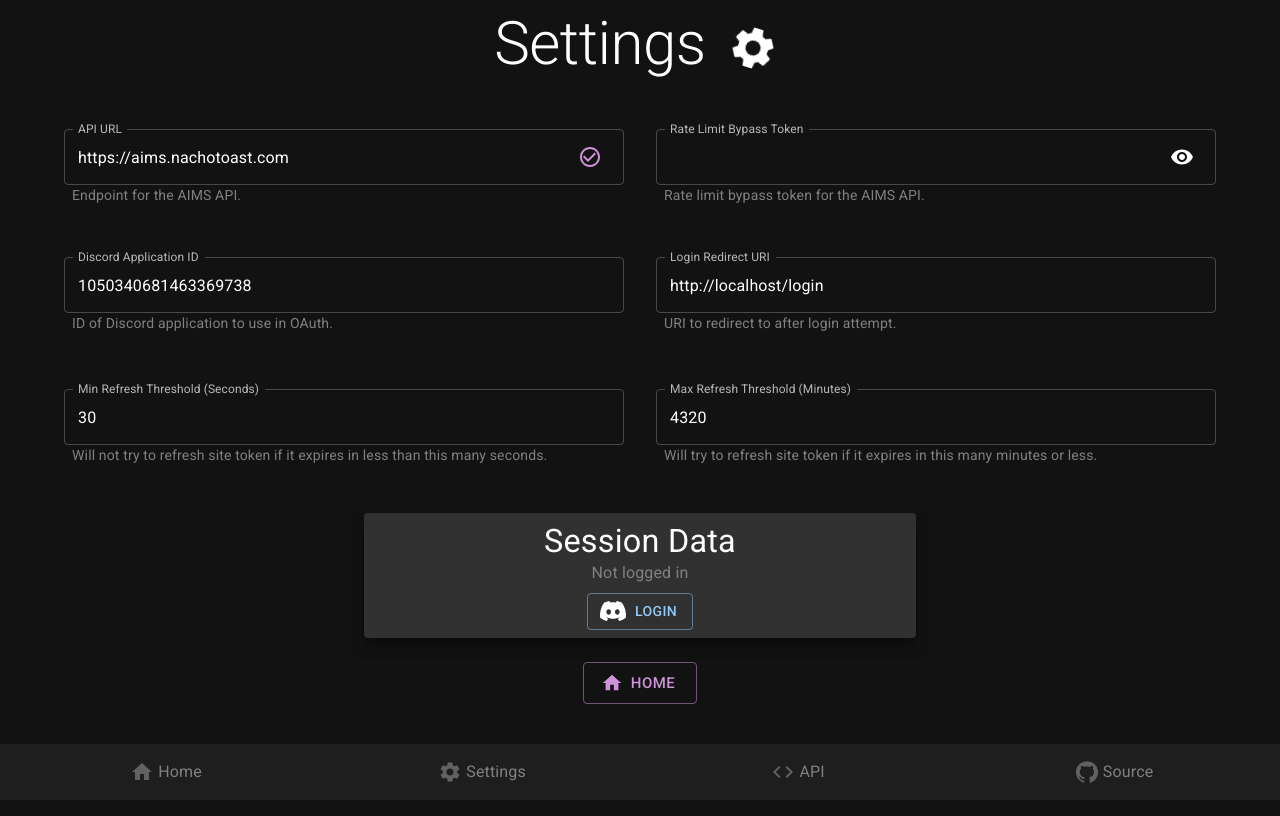
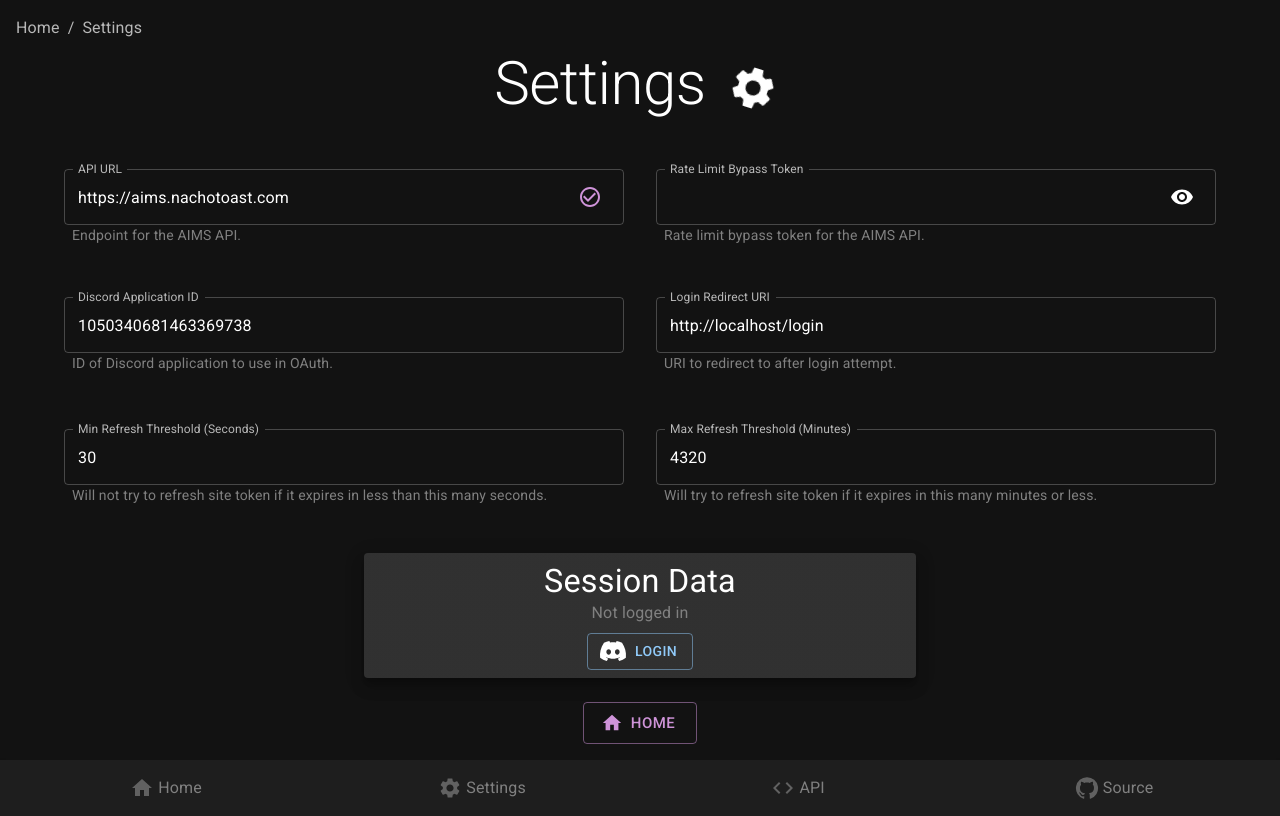
Before and after one commit to Weebs-Incorporated/AIRAMI, a React (Create React App) app: page /settings in a window 1280 px wide. Built offline with nearby package versions, Linux system fonts and the light colour scheme.

Commit message:
add breadcrumbs to settings page

```diff
--- a/src/pages/Settings/SettingsPage.tsx
+++ b/src/pages/Settings/SettingsPage.tsx
@@ -8,6 +8,7 @@ import SettingsSessionData from './SettingsSessionData';
 import Footer from '../../components/Footer';
 import { Page } from '../Page.styled';
 import { HomeButton } from '../../components/Buttons';
+import SiteBreadcrumbs from '../../components/SiteBreadcrumbs/SiteBreadcrumbs';
 
 type ChangeCallback<T extends keyof Settings> = (key: T) => (e: React.ChangeEvent<HTMLInputElement>) => void;
 
@@ -170,6 +171,13 @@ const SettingsPage = () => {
     const [hideRateLimitToken, setHideRateLimitToken] = useState(true);
 
     return (
+        <>
+            <SiteBreadcrumbs
+                items={[
+                    { to: '/', text: 'Home' },
+                    { to: '/settings', text: 'Settings' },
+                ]}
+            />
             <Page maxWidth="lg">
                 <Typography variant="h2">
                     Settings <SettingsCog />
@@ -244,6 +252,7 @@ const SettingsPage = () => {
                 <HomeButton sx={{ mt: 3 }} />
                 <Footer />
             </Page>
+        </>
     );
 };
 
```
Lines whose indentation alone changed are shown as unchanged.
